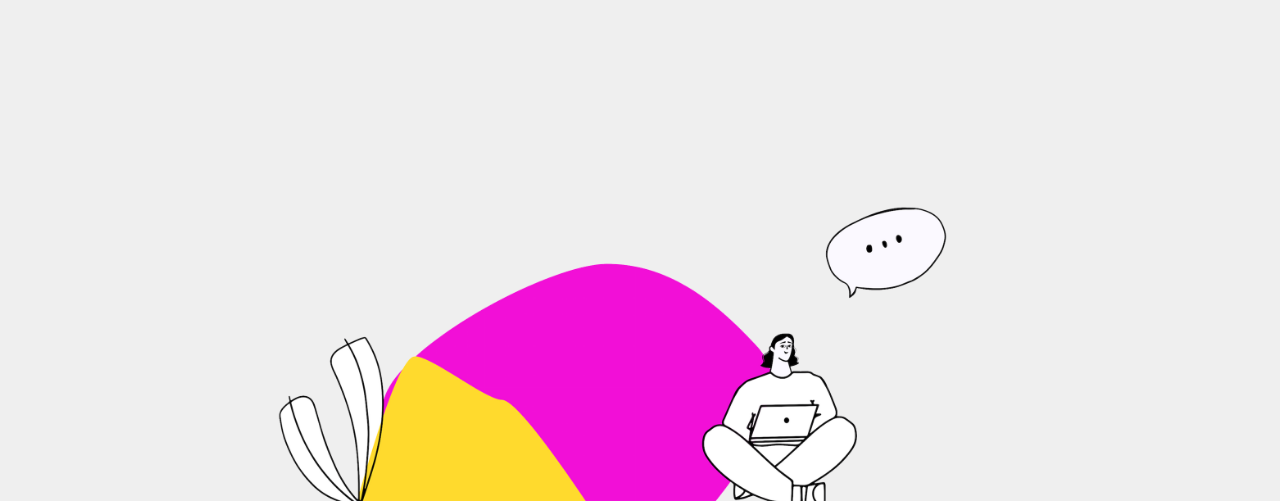
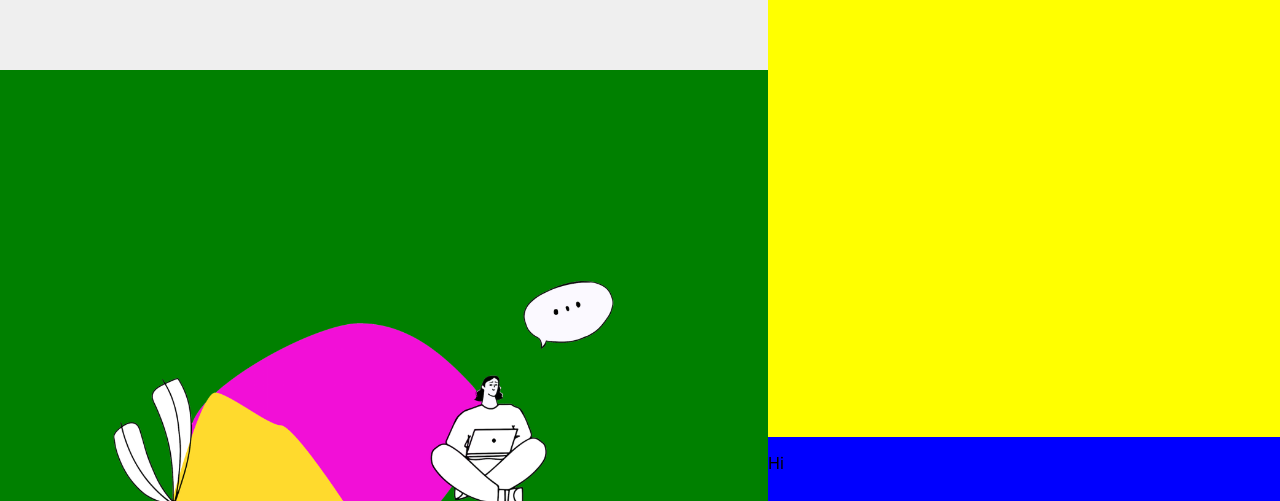
Before and after one commit to kaaf7/personal_website, a React (Create React App) app: page / in a window 1280 px wide. Shown: the part 4159-4660 px from the top of the page. Built offline with nearby package versions, Linux system fonts and the light colour scheme.

Commit message:
create contact me section

```diff
--- a/src/Components/FifthSection.jsx
+++ b/src/Components/FifthSection.jsx
@@ -14,12 +14,6 @@ const Container = styled.div`
   background-color: #efefef;
 `;
 
-const Text = styled.h1`
-  color: black;
-  font-size: 15vh;
-  position: absolute;
-`;
-
 const Wrapper = styled.div`
   width: 100%;
   height: 100%;
@@ -27,16 +21,39 @@ const Wrapper = styled.div`
   display: flex;
   justify-content: flex-end;
   align-items: flex-end;
-  flex: 1;
   overflow: hidden;
 `;
 
 const WelcomImage = styled.img`
   margin-top: 0vh;
   overflow: hidden;
-  transform: scale(1);
   z-index: 9999;
   transform-origin: bottom;
+  width: 60%;
+  background-color: green;
+  transform: scale(1.4);
+`;
+
+const ContactMeSection = styled.div`
+  width: 20%;
+  height: 100%;
+  background: yellow;
+  display: flex;
+  justify-content: flex-end;
+  align-items: flex-end;
+  flex-direction: row;
+  flex: 1;
+`;
+const IconContainer = styled.div`
+width: 100%;
+height: 10%;
+display: flex;
+background-color: blue;
+`;
+
+const Text = styled.p`
+  color: black;
+  position: absolute;
 `;
 const FifthSection = () => {
   gsap.registerPlugin(ScrollTrigger);
@@ -45,7 +62,7 @@ const FifthSection = () => {
     let sectionAnimation = gsap.context(() => {
       gsap.from(".fifthSectionImage", {
         duration: 20,
-        scale: 0.8,
+        scale: 1,
         scrollTrigger: {
           trigger: ".fifthSectionImage",
           markers: false,
@@ -62,6 +79,11 @@ const FifthSection = () => {
     <Container>
       <Wrapper>
         <WelcomImage className="fifthSectionImage" src={img}></WelcomImage>
+        <ContactMeSection>
+          <IconContainer>
+            <Text>Hi</Text>
+          </IconContainer>
+        </ContactMeSection>
       </Wrapper>
     </Container>
   );
```
